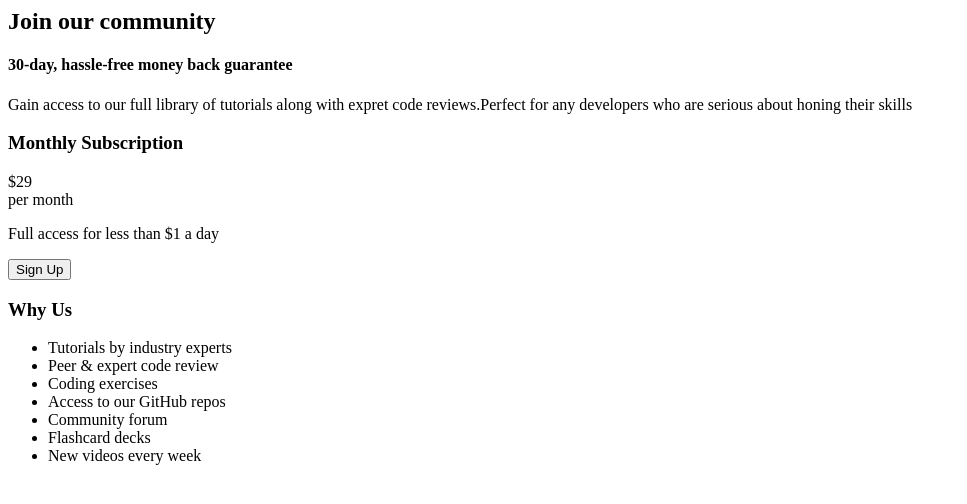
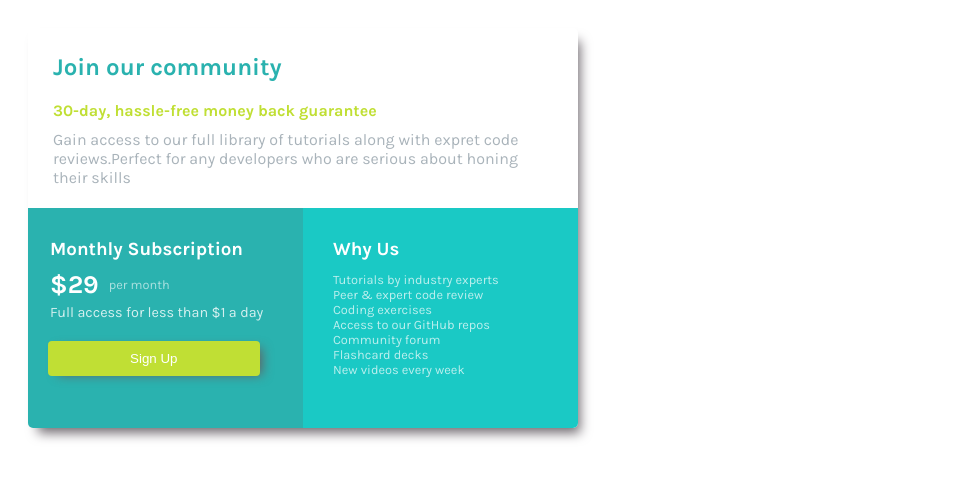
Before and after one commit to ManishwarSoma/pricing-card, a plain HTML site: page index.html in a window 1280 px wide. Shown: the whole page, without its empty margins (0-967 px from the left). Drawn offline with Linux system fonts and the light colour scheme; a web font is replaced by a local one.

Commit message:
Update index.html

```diff
--- a/index.html
+++ b/index.html
@@ -4,7 +4,7 @@
     <link rel="preconnect" href="https://fonts.googleapis.com">
     <link rel="preconnect" href="https://fonts.gstatic.com" crossorigin>
      <link href="https://fonts.googleapis.com/css2?family=Karla:wght@400;700&family=Unbounded:wght@200&display=swap" rel="stylesheet">
-    <link href="./style.css" rel="styleheet">
+    <link href="./style.css" rel="stylesheet">
   </head>
   <body>
   <div id='card'>
```
